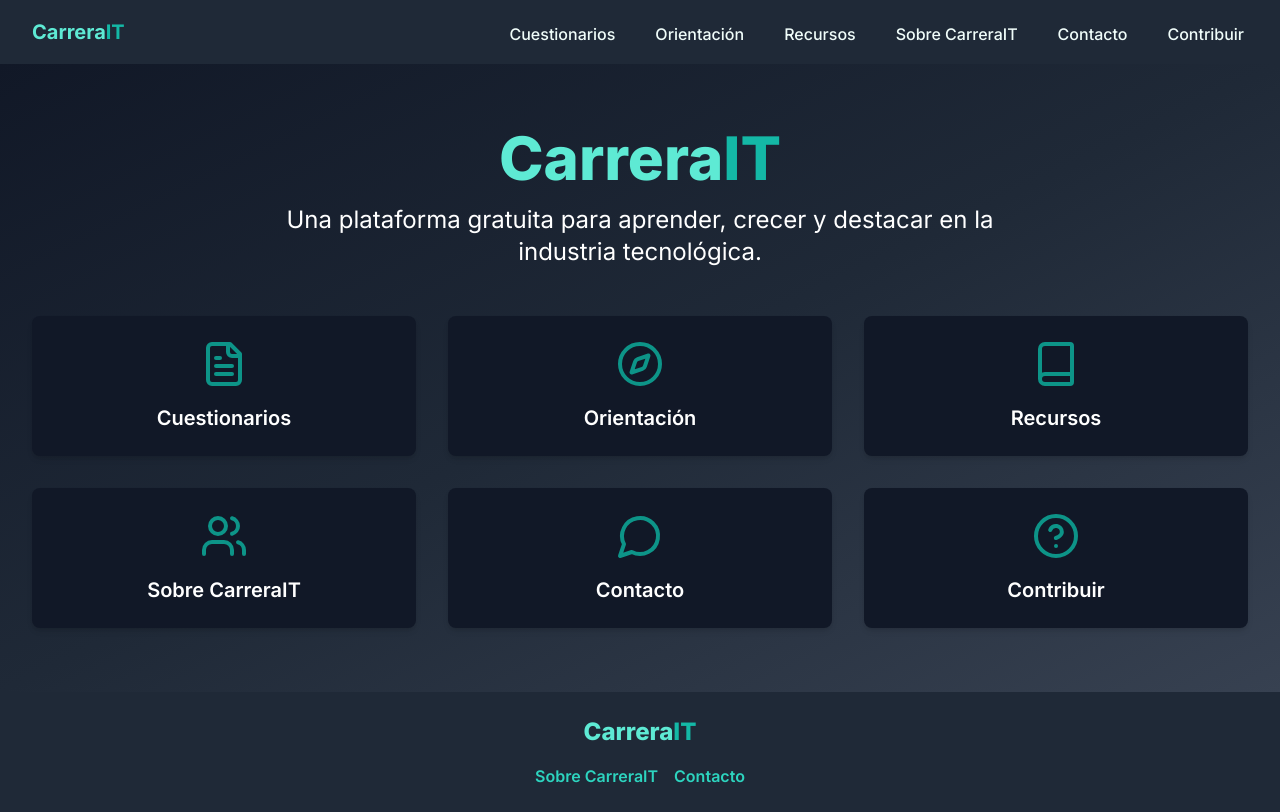
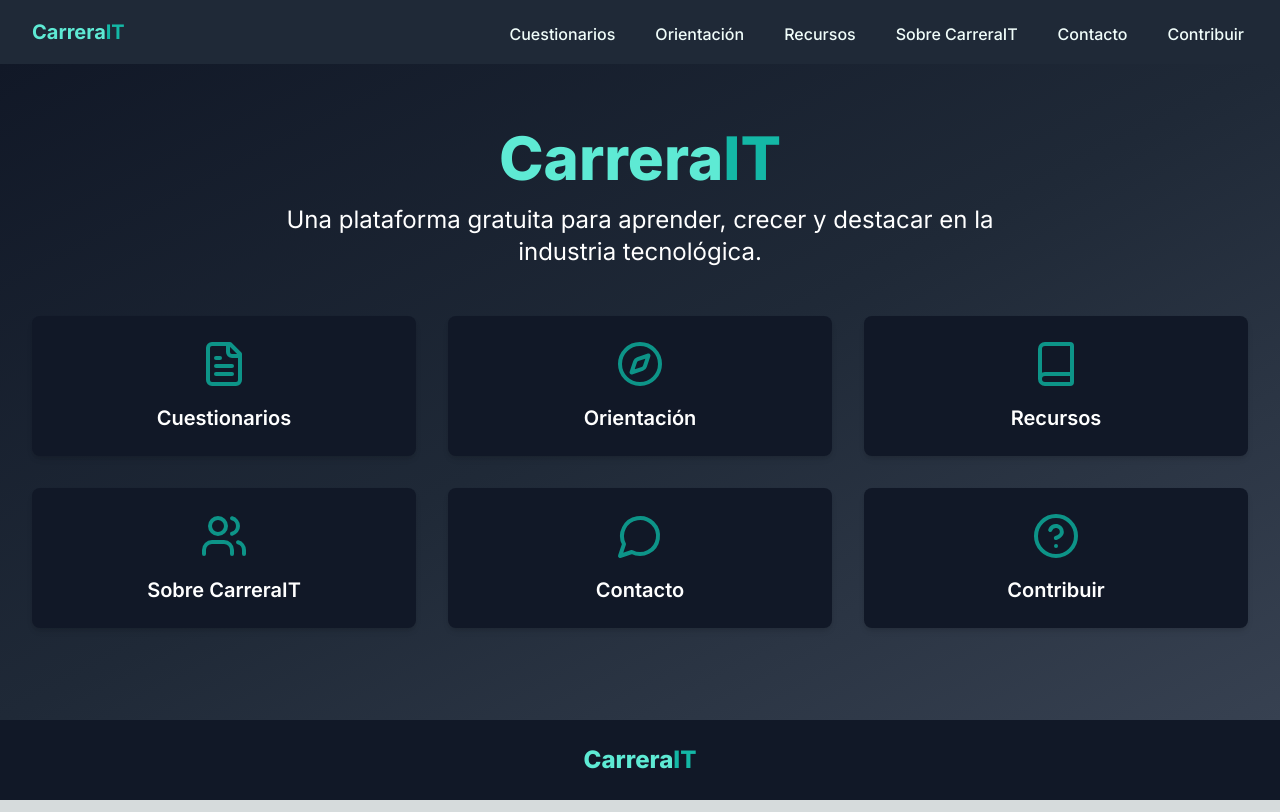
Before and after one commit to aronmilenait/carrerait-roadmap, a Next.js app in the folder carrerait-roadmap/: page / in a window 1280 px wide. Built offline with nearby package versions, Linux system fonts and the light colour scheme.

Commit message:
refactor: remove links and change background color

```diff
--- a/carrerait-roadmap/src/app/components/Footer.tsx
+++ b/carrerait-roadmap/src/app/components/Footer.tsx
@@ -1,9 +1,6 @@
 const Footer = () => {
-  const footerLinksClasses =
-    "font-semibold text-teal-400 hover:text-teal-200 transition-colors duration-300";
-
   return (
-    <footer className="bg-gray-800 py-6 px-4 sm:px-6 md:px-8 lg:px-16">
+    <footer className="bg-gray-900 py-6 px-4 sm:px-6 md:px-8 lg:px-16">
       <div className="max-w-4xl mx-auto text-center">
         <a
           href="/"
@@ -12,14 +9,6 @@ const Footer = () => {
           <span className="text-teal-300">Carrera</span>
           <span className="text-teal-500">IT</span>
         </a>
-        <div className="mt-4 flex justify-center space-x-4">
-          <a href="/sobre-carrerait" className={footerLinksClasses}>
-            Sobre CarreraIT
-          </a>
-          <a href="/contacto" className={footerLinksClasses}>
-            Contacto
-          </a>
-        </div>
       </div>
     </footer>
   );
```
